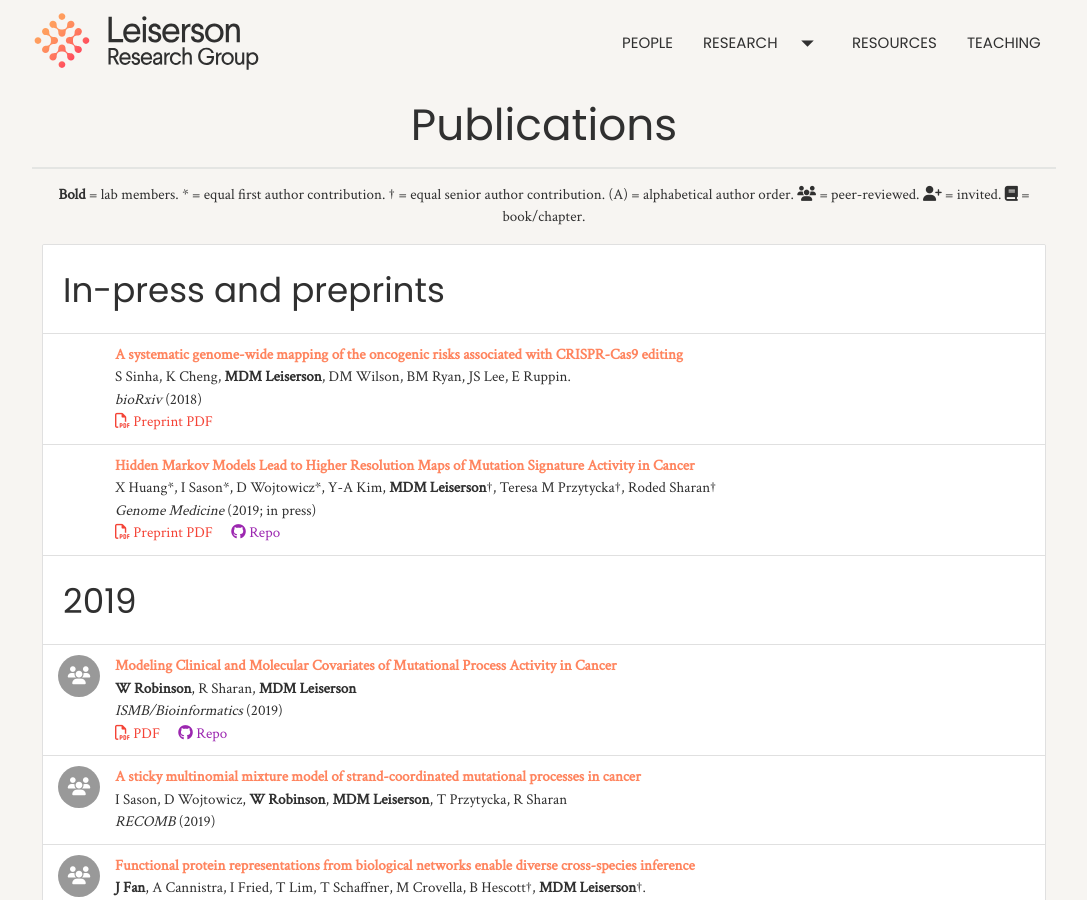
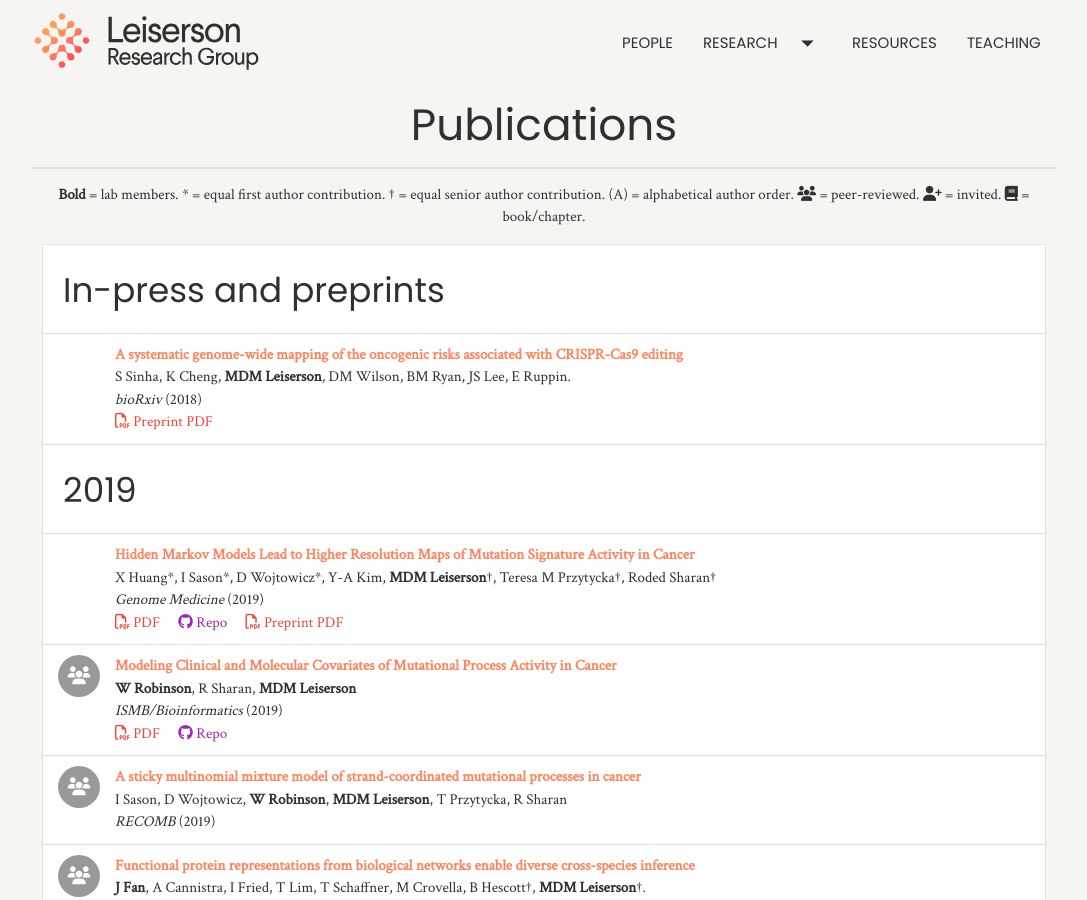
Before and after one commit to lrgr/lrgr.github.io, a Jekyll site: the page built from publications.html, in a window 1280 px wide and 900 px high. Shown: the whole window, without its empty margins (96-1183 px from the left). Built offline with Jekyll 4.4.1, drawn with Linux system fonts in a browser that asks for light colours; nearby versions of some CDN libraries.

Commit message:
Update SigMa => Genome Medicine

```diff
--- a/publications.html
+++ b/publications.html
@@ -27,19 +27,20 @@ top_navbar: false
       <a class="red-text" href="https://www.biorxiv.org/content/early/2018/09/03/407767.full.pdf" target="_new"><i class="fa fa-file-pdf-o" aria-hidden="true"></i> Preprint PDF</a>
     </div>
   </li>
+  <li class="collection-header">
+      <h4>2019</h4>
+  </li>
   <li class="collection-item avatar">
     <div>
-      <div><b><a href='https://www.biorxiv.org/content/early/2018/08/16/392639' target='_new'>Hidden Markov Models Lead to Higher Resolution Maps of Mutation Signature Activity in Cancer</a></b></div>
+      <div><b><a href='https://genomemedicine.biomedcentral.com/articles/10.1186/s13073-019-0659-1' target='_new'>Hidden Markov Models Lead to Higher Resolution Maps of Mutation Signature Activity in Cancer</a></b></div>
       <div class="light">X Huang*, I Sason*, D Wojtowicz*, Y-A Kim, <b>MDM Leiserson</b>&dagger;, Teresa M Przytycka&dagger;, Roded Sharan&dagger;</div>
-      <div><i class="source">Genome Medicine</i> (2019; in press)</div>
+      <div><i class="source">Genome Medicine</i> (2019)</div>
     </div>
     <div class="publication-links">
+      <a class="red-text" href="https://rdcu.be/bLVSv" target="_new"><i class="fa fa-file-pdf-o" aria-hidden="true"></i> PDF</a>
+      <a class="purple-text" href="https://github.com/lrgr/sigma" target="_new"><i class="fa fa-github" aria-hidden="true"></i> Repo</a>
       <a class="red-text" href="https://www.biorxiv.org/content/early/2018/08/16/392639.full.pdf" target="_new"><i class="fa fa-file-pdf-o" aria-hidden="true"></i> Preprint PDF</a>
-      <a class="purple-text" href="https://github.com/lrgr/sigma" target="_new"><i class="fa fa-github" aria-hidden="true"></i> Repo</a>
     </div>
-  </li>
-  <li class="collection-header">
-      <h4>2019</h4>
   </li>
   <li class="collection-item avatar">
     <i class="fa fa-users circle"></i>
```
